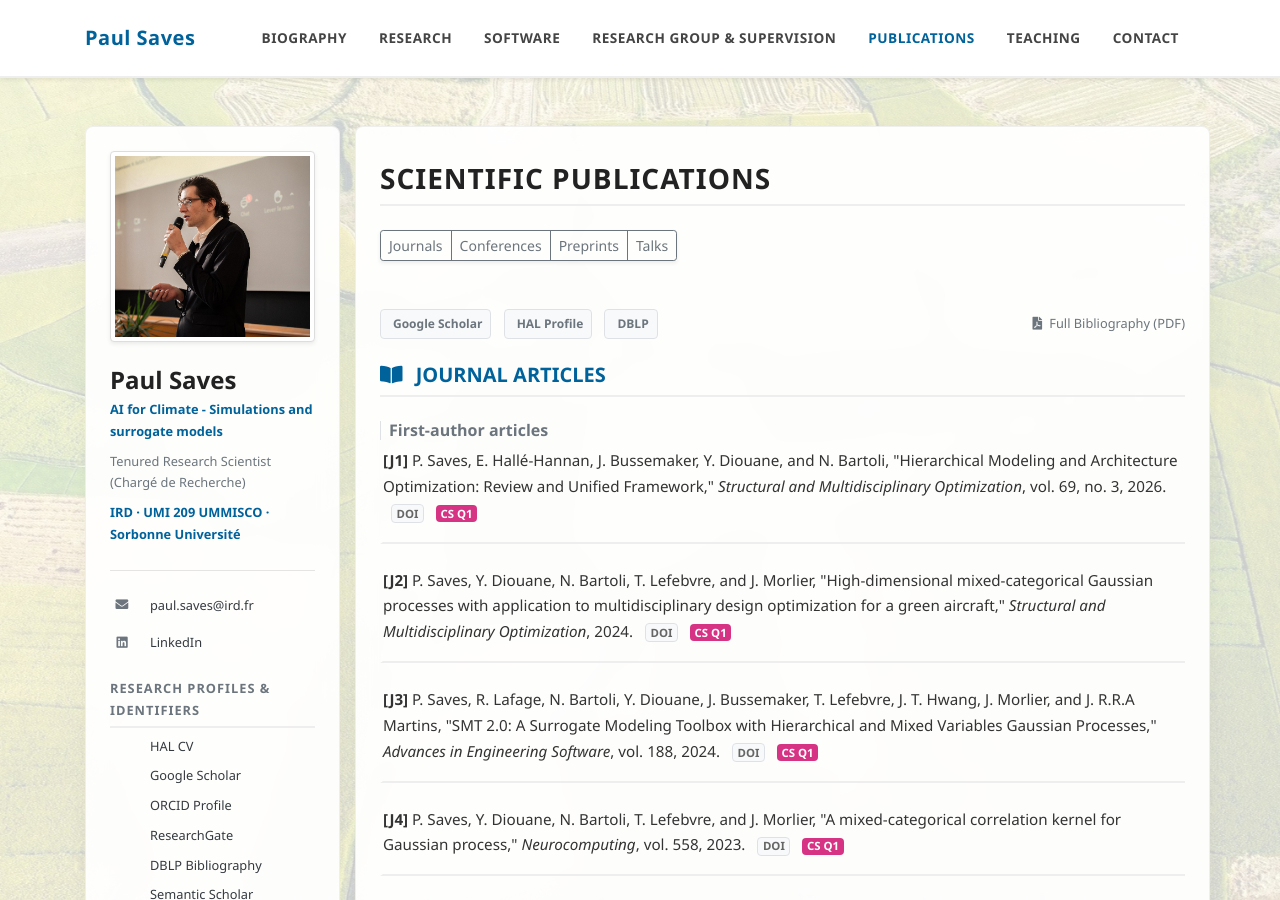
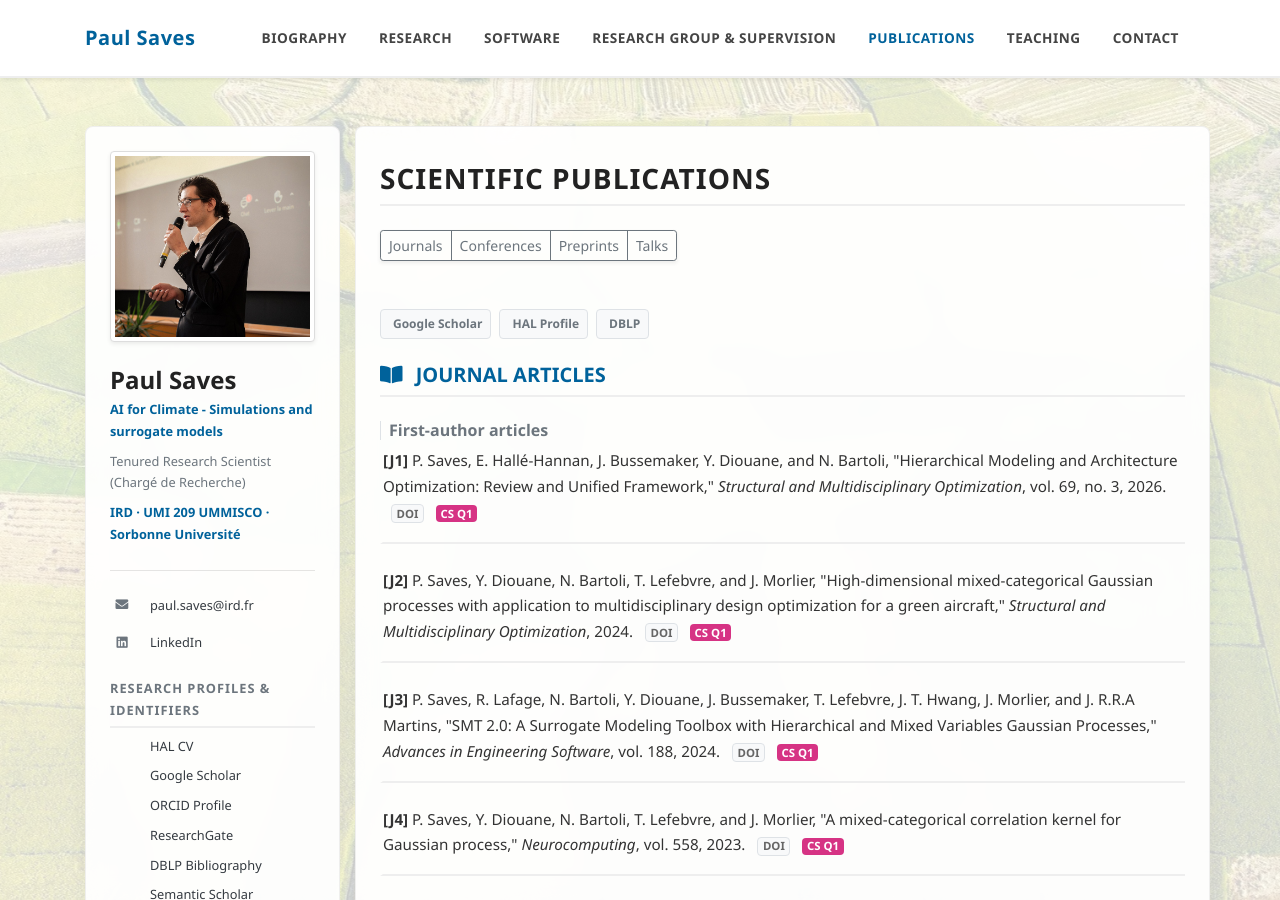
Before and after one commit to Paul-Saves/Paul-Saves.github.io, a Jekyll site: the page built from _pages/publications.md, in a window 1280 px wide and 900 px high. Built offline with Jekyll 4.4.1, drawn with Linux system fonts in a browser that asks for light colours; a style sheet for code colours, icons or effects is not loaded.

Commit message:
fix(publications): remove dead link to full bibliography PDF

```diff
--- a/_pages/publications.md
+++ b/_pages/publications.md
@@ -11,13 +11,10 @@ title: Scientific Publications
   <a href="#talks" class="btn btn-outline-secondary">Talks</a>
 </div>
 
-<div class="d-flex flex-wrap justify-content-between align-items-center mb-4">
-  <div class="mb-2 mb-md-0">
-    <a href="https://scholar.google.com/citations?user={{ site.scholar_userid }}" target="_blank" class="badge badge-light border text-secondary p-2 mr-2"><i class="ai ai-google-scholar mr-1"></i> Google Scholar</a>
-    <a href="{{ site.hal_cv_url }}" target="_blank" class="badge badge-light border text-secondary p-2 mr-2"><i class="ai ai-hal mr-1"></i> HAL Profile</a>
-    <a href="{{ site.dblp_url }}" target="_blank" class="badge badge-light border text-secondary p-2"><i class="ai ai-dblp mr-1"></i> DBLP</a>
-  </div>
-  <a href="{{ "/assets/docs/Publications Paul_Saves_2026-2.pdf" | relative_url }}" class="small italic text-muted text-underline"><i class="fas fa-file-pdf mr-1"></i> Full Bibliography (PDF)</a>
+<div class="d-flex flex-wrap align-items-center mb-4">
+  <a href="https://scholar.google.com/citations?user={{ site.scholar_userid }}" target="_blank" class="badge badge-light border text-secondary p-2 mr-2"><i class="ai ai-google-scholar mr-1"></i> Google Scholar</a>
+  <a href="{{ site.hal_cv_url }}" target="_blank" class="badge badge-light border text-secondary p-2 mr-2"><i class="ai ai-hal mr-1"></i> HAL Profile</a>
+  <a href="{{ site.dblp_url }}" target="_blank" class="badge badge-light border text-secondary p-2"><i class="ai ai-dblp mr-1"></i> DBLP</a>
 </div>
 
 
```
